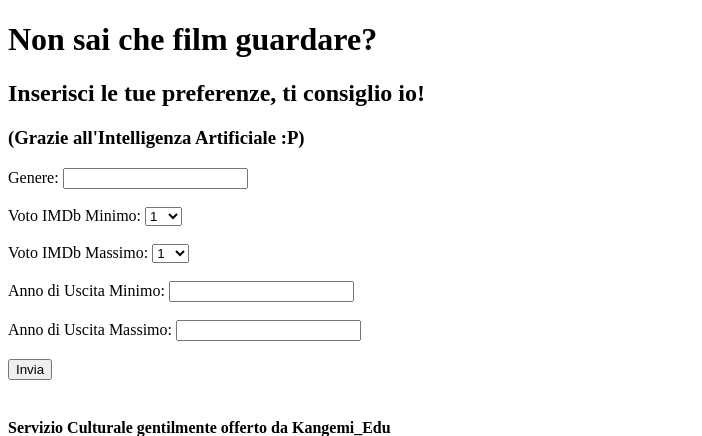
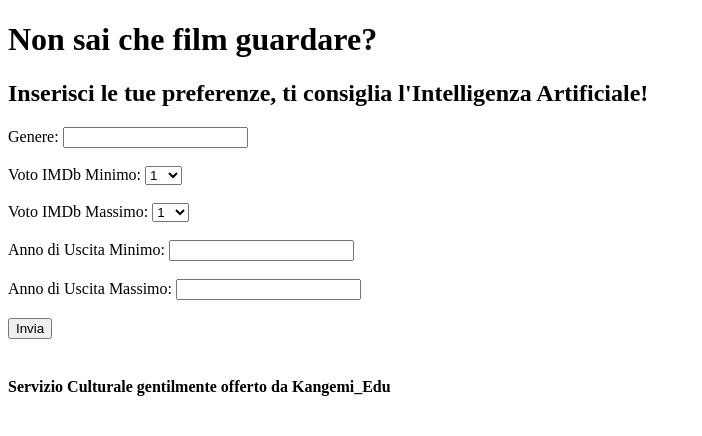
Before and after one commit to giuseppecangemi/AI_Cinematica, a Flask app: page / in a window 1280 px wide. Shown: the top 436 px of the page, without its empty margins (0-702 px from the left). Run offline with Flask 2, Linux system fonts and the light colour scheme; parts of the project's set-up code (start-up, migrations or seed data) failed here and were passed over.

Commit message:
modifica titolo AI

```diff
--- a/templates/index.html
+++ b/templates/index.html
@@ -8,8 +8,7 @@
 
 <body>
     <h1>Non sai che film guardare?</h1>
-    <h2>Inserisci le tue preferenze, ti consiglio io!</h2>
-    <h3>(Grazie all'Intelligenza Artificiale :P) </h3>
+    <h2>Inserisci le tue preferenze, ti consiglia l'Intelligenza Artificiale!</h2>
 
     <form action="/predict" method="POST">
         <label for="genre">Genere:</label>
```
